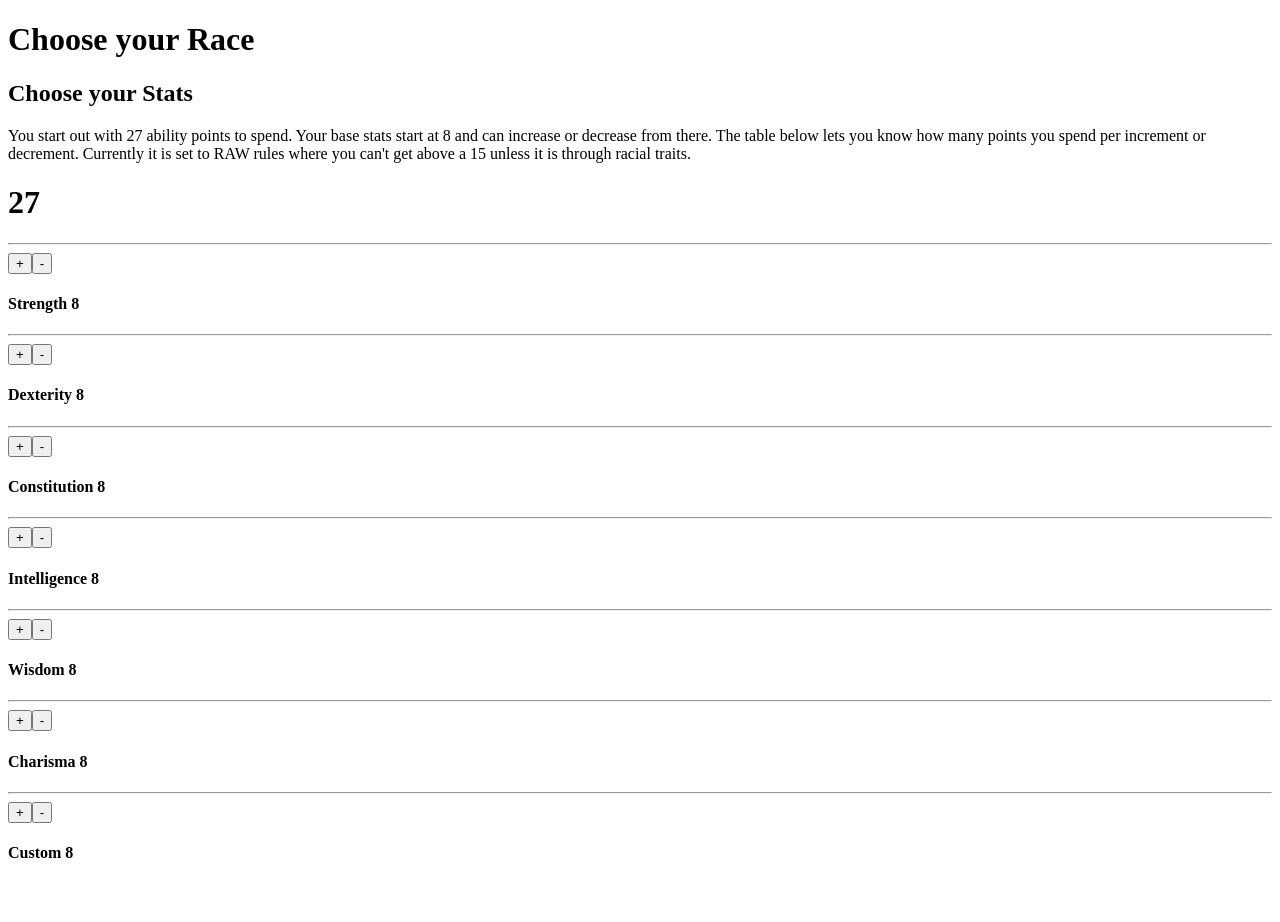
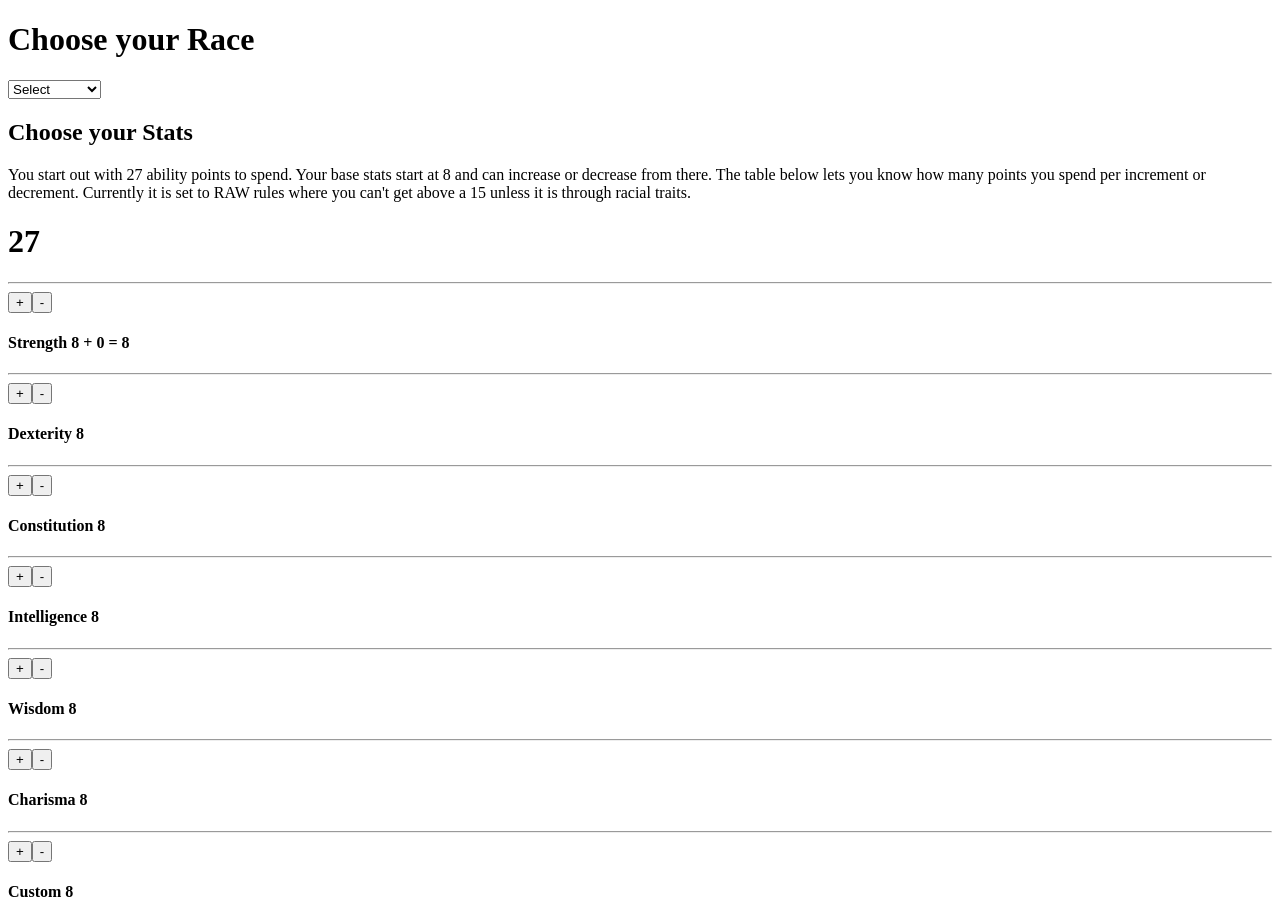
Before and after one commit to BenGAThomas/CharacterStats, a React (Create React App) app in the folder characterstats/: page / in a window 1280 px wide. Before the commit the page ends 883 px from the top, so only its background shows below. Built offline with nearby package versions, Linux system fonts and the light colour scheme.

Commit message:
added switch statements for each ability

```diff
--- a/characterstats/src/App.js
+++ b/characterstats/src/App.js
@@ -12,12 +12,68 @@ function App() {
   const [chaScore, setChaScore] = useState(8);
   const [cusScore, setCusScore] = useState(8);
 
+  const [racialStr, setRacialStr] = useState(0);
+
+
+  const [totalStr, setTotalStr] = useState(8);
+  const [totalDex, setTotalDex] = useState(8);
+  const [totalCon, setTotalCon] = useState(8);
+  const [totalInt, setTotalInt] = useState(8);
+  const [totalWis, setTotalWis] = useState(8);
+  const [totalCha, setTotalCha] = useState(8);
+  const [totalCus, setTotalCus] = useState(8);
+
+function updateScores(plusOrMinus, attributeType) {
+  if (plusOrMinus === 'plus') {
+    setAbilityScore(abilityScore - 1);
+  } else {
+    setAbilityScore(abilityScore + 1);
+  }
+
+  switch(attributeType) {
+    case 'strength':
+      if (plusOrMinus === 'plus') {
+        setStrScore(strScore + 1);
+        setTotalStr(totalStr + 1)
+      } else {
+        setStrScore(strScore - 1);
+        setTotalStr(totalStr - 1)
+      }
+      break;
+
+    case 'dexterity':
+      if(plusOrMinus === 'plus') {
+        setDexScore(dexScore + 1);
+        setTotalDex(totalDex + 1)
+      } else {
+        setDexScore(dexScore - 1);
+        setTotalDex(totalDex - 1)
+      }
+      break;
+      default:
+        return;
+  }
+}
 
 
   return (
     <div >
       <div>
-        <h1>Choose your Race</h1>
+        <label>
+          <h1>Choose your Race</h1>
+          <select>
+            <option>Select</option>
+            <option onSelect={elfRacial}>Elf</option>
+            <option onSelect={() => humanRacial((racialStr) => racialStr + 1)}>Human</option>
+            <option onSelect={halfOrcRacial}>Half-Orc</option>
+            <option onSelect={halfElfRacial}>Half-Elf</option>
+            <option onSelect={gnomeRacial}>Gnome</option>
+            <option onSelect={tieflingRacial}>Tiefling</option>
+            <option onSelect={dwarfRacial}>Dwarf</option>
+            <option onSelect={halflingRacial}>Halfing</option>
+            <option onSelect={dragonbornRacial}>Dragonborn</option>
+          </select>
+        </label>
       </div>
 
     <div>
@@ -28,9 +84,9 @@ function App() {
     </div>
     <hr></hr>
     <div>
-      <button onClick={() => setAbilityScore((prevStrScore) => prevStrScore - 1)}>+</button>
-      <button onClick={() => setAbilityScore((prevStrScore) => prevStrScore + 1)}>-</button>
-      <h4>Strength {strScore}</h4>
+      <button onClick={() => updateScores('plus', 'strength')}>+</button>
+      <button onClick={() => updateScores('minus', 'strength')}>-</button>
+      <h4>Strength {strScore} + {racialStr} = {totalStr}</h4>
     </div>
     <hr></hr>
     <div>
@@ -73,4 +129,22 @@ function App() {
   );
 }
 
+function elfRacial(){};
+
+function humanRacial(){};
+
+function dragonbornRacial(){};
+
+function halfElfRacial(){};
+
+function halflingRacial(){};
+
+function halfOrcRacial(){};
+
+function dwarfRacial(){};
+
+function tieflingRacial(){};
+
+function gnomeRacial(){};
+
 export default App;
```
